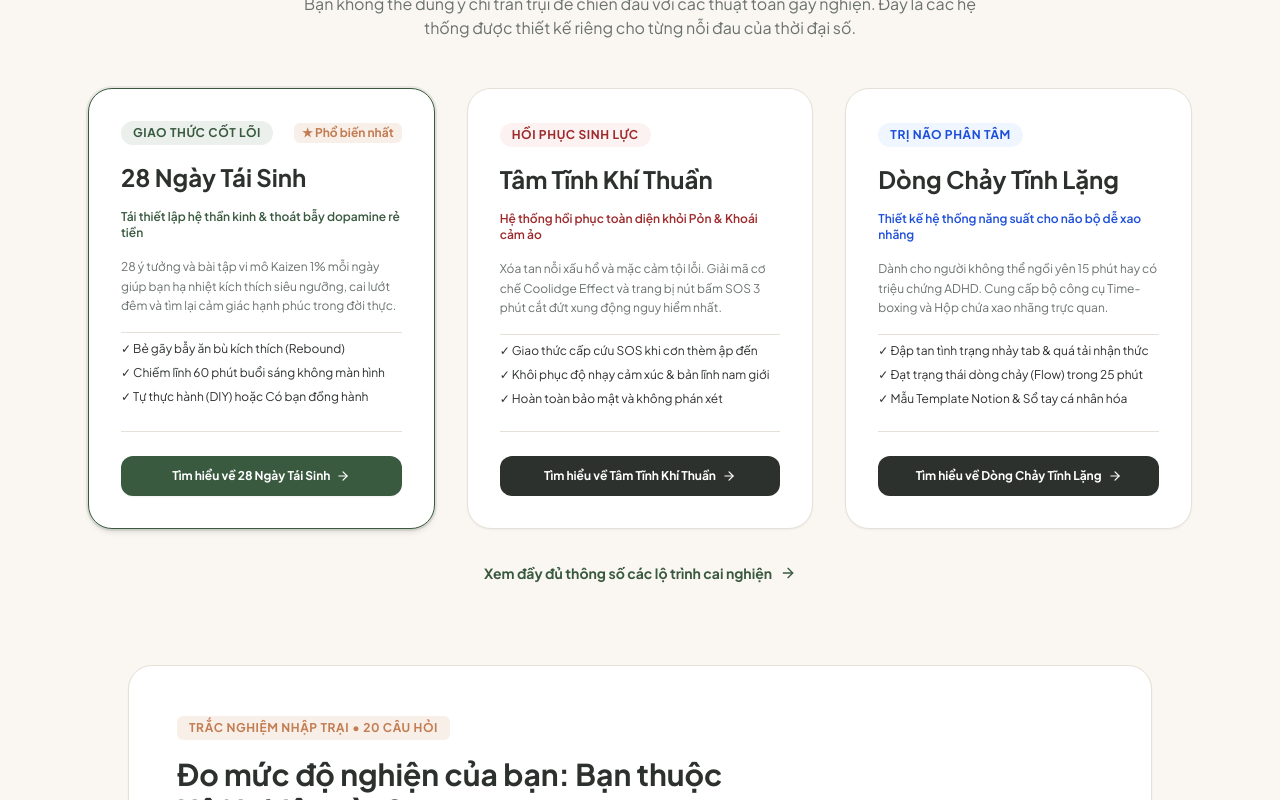
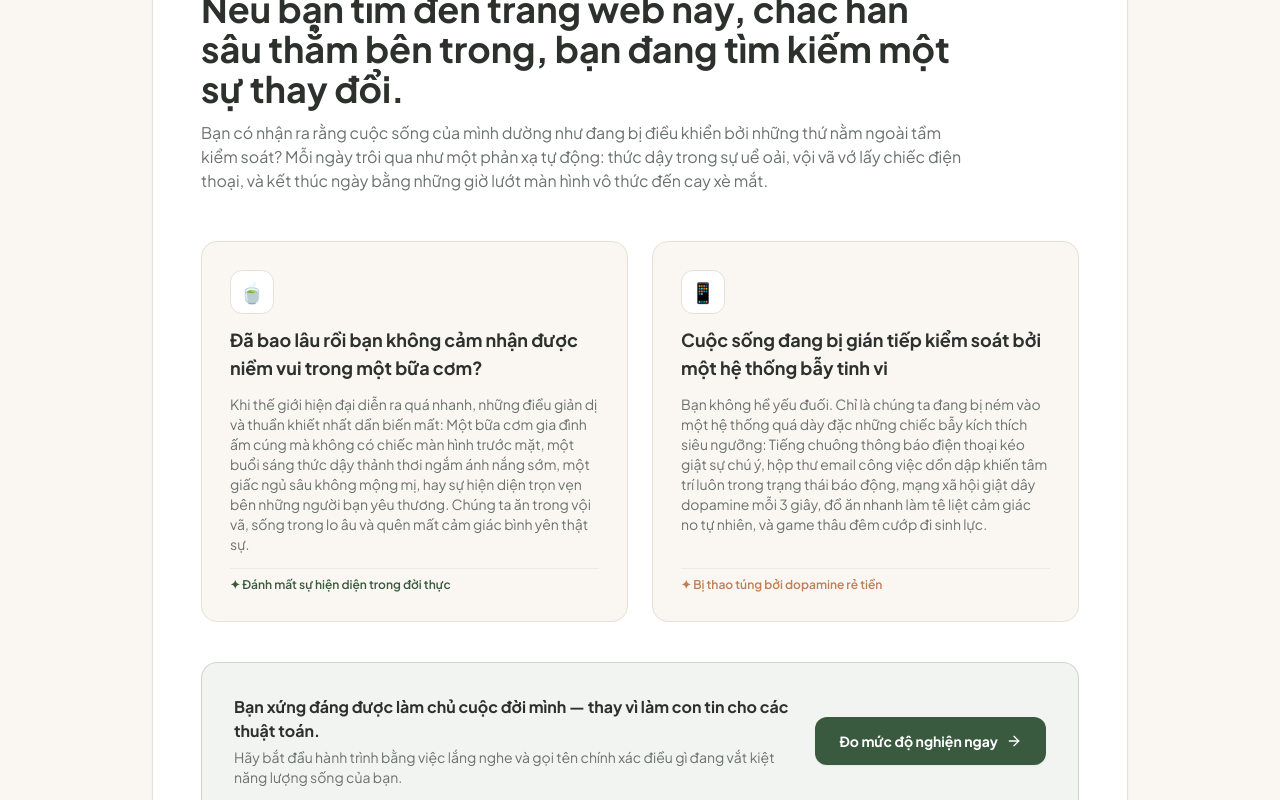
Before and after one commit to longphi11/traicainghien-1, a Next.js app: page / in a window 1280 px wide. Shown: the part 820-1620 px from the top of the page. Built offline with nearby package versions, Linux system fonts and the light colour scheme.

Commit message:
feat(home): add deep empathy and insight section below hero

```diff
--- a/src/app/page.tsx
+++ b/src/app/page.tsx
@@ -49,6 +49,86 @@ export default function HomePage() {
             <span className="flex items-center gap-1.5"><CheckCircle2 className="w-3.5 h-3.5 text-[#3A5A40]" /> 25 câu trắc nghiệm trong 3 phút</span>
             <span className="flex items-center gap-1.5"><Heart className="w-3.5 h-3.5 text-[#C27D53]" /> Tuyệt đối không phán xét</span>
             <span className="flex items-center gap-1.5"><ShieldCheck className="w-3.5 h-3.5 text-[#3A5A40]" /> Hoàn toàn miễn phí</span>
+          </div>
+
+        </div>
+      </section>
+
+      {/* 1.5. KHỐI ĐÁNH THẲNG VÀO INSIGHT NGƯỜI ĐỌC (THỨC TỈNH & ĐỒNG CẢM) */}
+      <section className="px-6 max-w-5xl mx-auto">
+        <div className="rounded-3xl p-8 md:p-12 bg-white border border-[#E6E1D8] shadow-sm space-y-10">
+
+          {/* Header Insight */}
+          <div className="max-w-3xl space-y-3">
+            <span className="text-xs font-bold uppercase tracking-wider text-[#C27D53] bg-[#F9EFE9] px-3.5 py-1.5 rounded-full inline-block">
+              Lắng nghe tiếng lòng bạn
+            </span>
+            <h2 className="text-2xl md:text-4xl font-bold font-serif text-[#2D312E] leading-tight">
+              Nếu bạn tìm đến trang web này, chắc hẳn sâu thẳm bên trong, bạn đang tìm kiếm một sự thay đổi.
+            </h2>
+            <p className="text-sm md:text-base text-[#6B726E] leading-relaxed">
+              Bạn có nhận ra rằng cuộc sống của mình dường như đang bị điều khiển bởi những thứ nằm ngoài tầm kiểm soát? Mỗi ngày trôi qua như một phản xạ tự động: thức dậy trong sự uể oải, vội vã vớ lấy chiếc điện thoại, và kết thúc ngày bằng những giờ lướt màn hình vô thức đến cay xè mắt.
+            </p>
+          </div>
+
+          {/* 2 Cột Gương Soi Chiếu Nỗi Đau */}
+          <div className="grid grid-cols-1 md:grid-cols-2 gap-6 pt-2">
+
+            {/* Box 1: Niềm vui bình dị bị đánh cắp */}
+            <div className="p-7 rounded-2xl bg-[#FAF7F2] border border-[#E6E1D8] space-y-3.5 flex flex-col justify-between">
+              <div className="space-y-3">
+                <div className="w-11 h-11 rounded-xl bg-white border border-[#E6E1D8] flex items-center justify-center text-xl shadow-xs">
+                  🍵
+                </div>
+                <h3 className="text-lg font-bold font-serif text-[#2D312E]">
+                  Đã bao lâu rồi bạn không cảm nhận được niềm vui trong một bữa cơm?
+                </h3>
+                <p className="text-xs md:text-sm text-[#6B726E] leading-relaxed">
+                  Khi thế giới hiện đại diễn ra quá nhanh, những điều giản dị và thuần khiết nhất dần biến mất: Một bữa cơm gia đình ấm cúng mà không có chiếc màn hình trước mặt, một buổi sáng thức dậy thảnh thơi ngắm ánh nắng sớm, một giấc ngủ sâu không mộng mị, hay sự hiện diện trọn vẹn bên những người bạn yêu thương. Chúng ta ăn trong vội vã, sống trong lo âu và quên mất cảm giác bình yên thật sự.
+                </p>
+              </div>
+              <div className="text-xs font-semibold text-[#3A5A40] pt-2 border-t border-[#E6E1D8]/60">
+                ✦ Đánh mất sự hiện diện trong đời thực
+              </div>
+            </div>
+
+            {/* Box 2: Ma trận cám dỗ & kiểm soát vô hình */}
+            <div className="p-7 rounded-2xl bg-[#FAF7F2] border border-[#E6E1D8] space-y-3.5 flex flex-col justify-between">
+              <div className="space-y-3">
+                <div className="w-11 h-11 rounded-xl bg-white border border-[#E6E1D8] flex items-center justify-center text-xl shadow-xs">
+                  📱
+                </div>
+                <h3 className="text-lg font-bold font-serif text-[#2D312E]">
+                  Cuộc sống đang bị gián tiếp kiểm soát bởi một hệ thống bẫy tinh vi
+                </h3>
+                <p className="text-xs md:text-sm text-[#6B726E] leading-relaxed">
+                  Bạn không hề yếu đuối. Chỉ là chúng ta đang bị ném vào một hệ thống quá dày đặc những chiếc bẫy kích thích siêu ngưỡng: Tiếng chuông thông báo điện thoại kéo giật sự chú ý, hộp thư email công việc dồn dập khiến tâm trí luôn trong trạng thái báo động, mạng xã hội giật dây dopamine mỗi 3 giây, đồ ăn nhanh làm tê liệt cảm giác no tự nhiên, và game thâu đêm cướp đi sinh lực.
+                </p>
+              </div>
+              <div className="text-xs font-semibold text-[#C27D53] pt-2 border-t border-[#E6E1D8]/60">
+                ✦ Bị thao túng bởi dopamine rẻ tiền
+              </div>
+            </div>
+
+          </div>
+
+          {/* Callout Kết Nối & Động Lực */}
+          <div className="p-6 md:p-8 rounded-2xl bg-[#EBF0EC]/70 border border-[#3A5A40]/20 flex flex-col sm:flex-row items-start sm:items-center justify-between gap-6">
+            <div className="space-y-1 max-w-xl">
+              <p className="text-base font-bold font-serif text-[#2D312E]">
+                Bạn xứng đáng được làm chủ cuộc đời mình — thay vì làm con tin cho các thuật toán.
+              </p>
+              <p className="text-xs md:text-sm text-[#6B726E]">
+                Hãy bắt đầu hành trình bằng việc lắng nghe và gọi tên chính xác điều gì đang vắt kiệt năng lượng sống của bạn.
+              </p>
+            </div>
+            <Link
+              href="/trac-nghiem"
+              className="px-6 py-3.5 rounded-xl text-xs md:text-sm font-bold text-white bg-[#3A5A40] hover:bg-[#2F4A34] shadow-sm shrink-0 transition-all flex items-center gap-2 hover:scale-105"
+            >
+              <span>Đo mức độ nghiện ngay</span>
+              <ArrowRight className="w-4 h-4" />
+            </Link>
           </div>
 
         </div>
```
